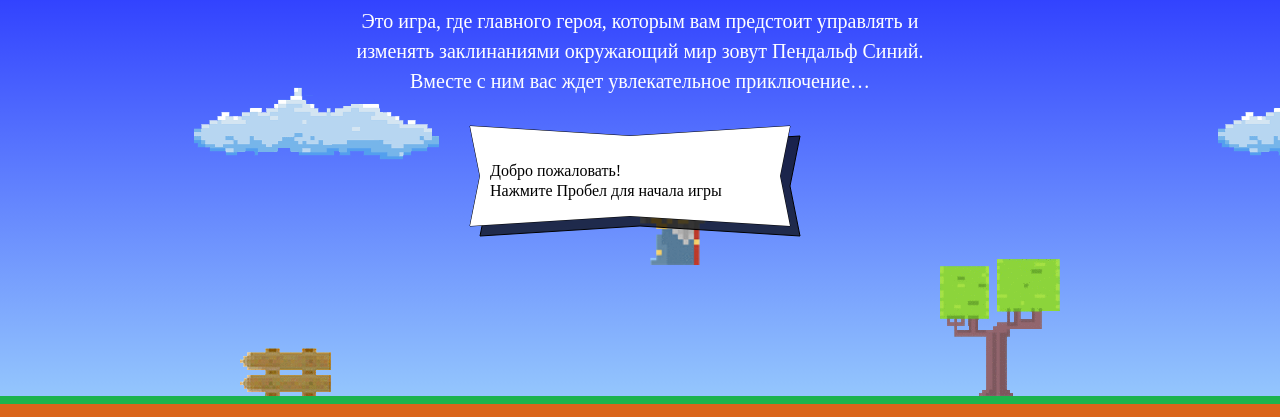
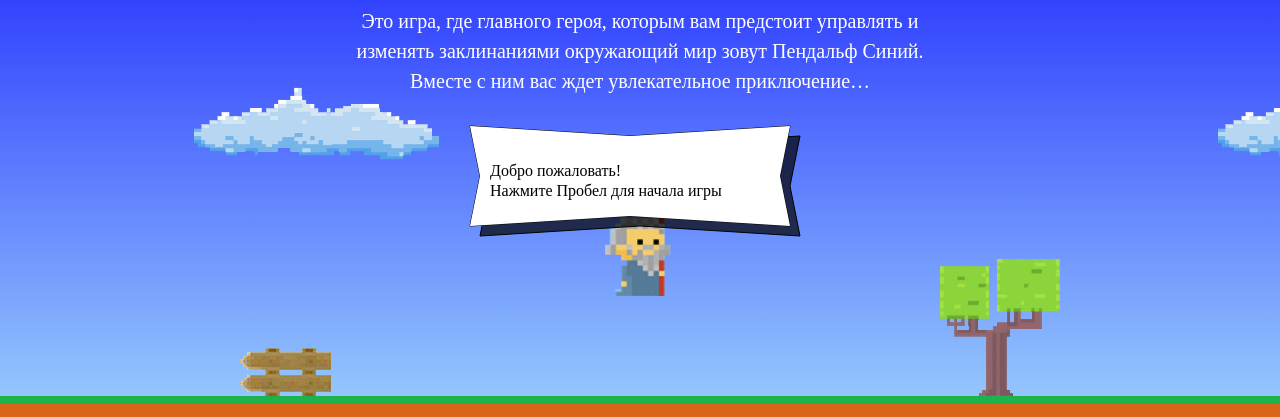
Before and after one commit to SNPR/432537-code-and-magick, a website: page index.html in a window 1280 px wide. Shown: the part 203-620 px from the top of the page. Drawn offline with Linux system fonts and the light colour scheme; a web font is replaced by a local one.

Commit message:
Снова исправил функции, определяющие положение мага по осям X и Y

```diff
--- a/index.html
+++ b/index.html
@@ -197,11 +197,11 @@
   };
 
   var getWizardX = function(width) {
-    return width / 2;
+    return (width - wizardWidth) / 2;
   };
 
   var getWizardY = function(height) {
-    return height / 4;
+    return height - getWizardHeight() - height / 3;
   };
 </script>
 <script src="js/game.js"></script>
```
